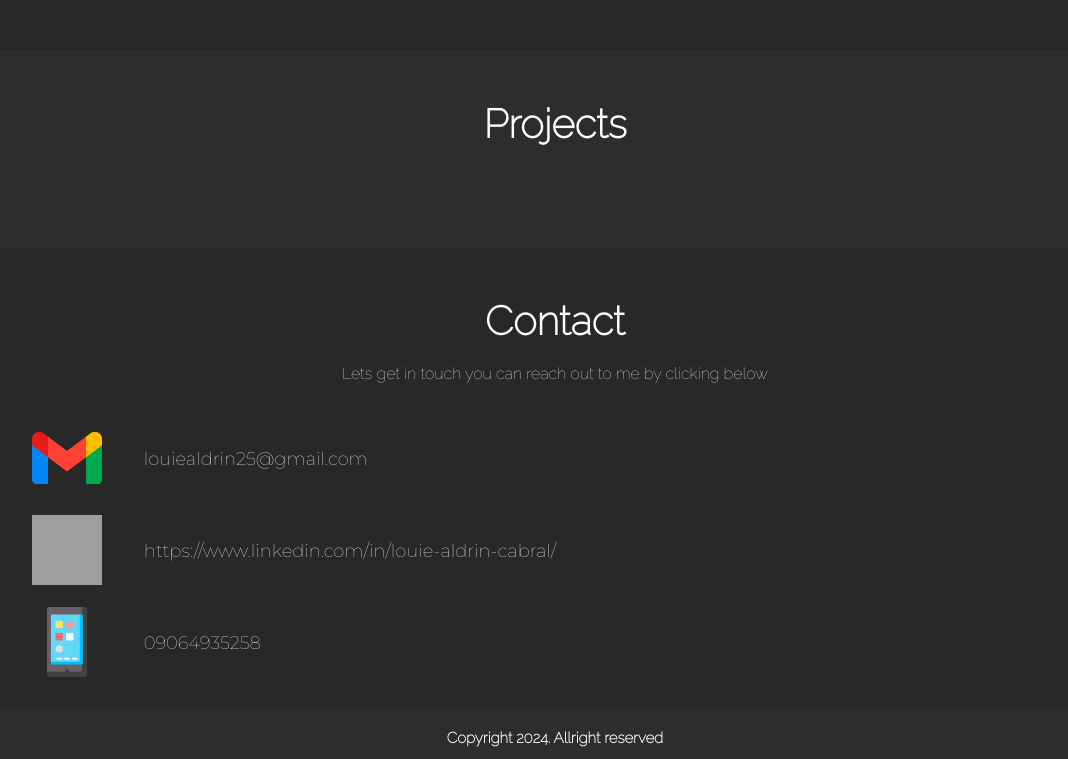
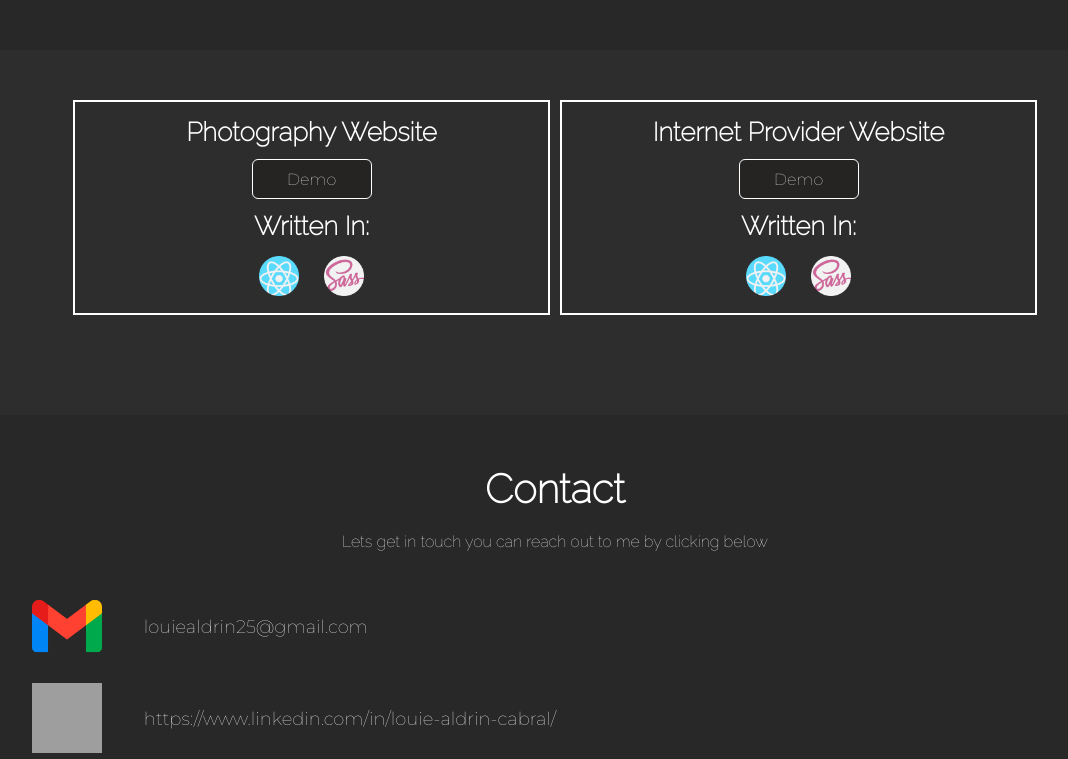
Before and after one commit to lowe25/portfolio-new, a React (Vite) app: page / in a window 1280 px wide. Shown: the part 1617-2376 px from the top of the page, without its empty margins (85-1153 px from the left). Built offline with nearby package versions, Linux system fonts and the light colour scheme; grey boxes are pictures that could not be loaded.

Commit message:
Portfolio Final (#5)

```diff
--- a/src/App.jsx
+++ b/src/App.jsx
@@ -134,8 +134,72 @@ function App() {
 
       <section className="landing__projects" id="projects">
         <div className="container">
-          <div className="landing__section-wrap">
-            <h1 className="landing__section-title">Projects</h1>
+          <div className="landing__section-wrap landing__section-wrap--project">
+            <div className="landing__project-blk">
+              <span className="landing__tech-abt">Photography Website</span>
+              <div className="landing__project-btn-wrap">
+                <a
+                  href="https://pensive-goodall-adf491.netlify.app/"
+                  target="_blank"
+                  rel="noreferrer"
+                  className="landing__project-btn"
+                >
+                  Demo
+                </a>
+              </div>
+
+              <span className="landing__tech-abt">Written In:</span>
+              <div className="landing__tech-wrap">
+                <div className="landing__tech">
+                  <img
+                    src="./img/react-logo.png"
+                    className="landing__tech-logo"
+                    alt="ReactJs Logo"
+                  />
+                </div>
+                <div className="landing__tech">
+                  <img
+                    src="./img/sass.png"
+                    className="landing__tech-logo"
+                    alt="SASS Image1"
+                  />
+                </div>
+              </div>
+            </div>
+
+            <div className="landing__project-blk">
+              <span className="landing__tech-abt">
+                Internet Provider Website
+              </span>
+              <div className="landing__project-btn-wrap">
+                <a
+                  href="https://internet-provider-website-esco-htbvhondj-lowe25.vercel.app/"
+                  target="_blank"
+                  rel="noreferrer"
+                  className="landing__project-btn"
+                >
+                  Demo
+                </a>
+              </div>
+
+              <span className="landing__tech-abt">Written In:</span>
+              <div className="landing__tech-wrap">
+                <div className="landing__tech">
+                  <img
+                    src="./img/react-logo.png"
+                    className="landing__tech-logo"
+                    alt="ReactJs Logo"
+                  />
+                </div>
+                <div className="landing__tech">
+                  <img
+                    src="./img/sass.png"
+                    className="landing__tech-logo"
+                    alt="SASS Image1"
+                  />
+                </div>
+              </div>
+            </div>
           </div>
         </div>
       </section>
@@ -184,7 +248,7 @@ function App() {
               <div>
                 <img
                   className="landing__contact-logo landing__contact-logo--img2"
-                  src="/img/smartphone1.png"
+                  src="/img/smartphone.png"
                   alt="Smartphone Logo"
                 />
               </div>
--- a/src/scss/page/_landing.scss
+++ b/src/scss/page/_landing.scss
@@ -61,6 +61,12 @@
   &__section-wrap {
     display: flex;
     justify-content: center;
+
+    &--project {
+      align-items: center;
+      gap: 10px;
+      flex-wrap: wrap;
+    }
   }
 
   &__section-title {
@@ -179,6 +185,70 @@
     padding: 50px 0 100px;
   }
 
+  &__project-list {
+    margin-top: 30px;
+    display: flex;
+    gap: 20px;
+  }
+
+  &__project-blk {
+    width: 100%;
+    max-width: 477px;
+    border: 2px solid color.$white;
+    padding: 15px;
+    @include mq.sp {
+      max-width: initial;
+    }
+  }
+
+  &__project-btn-wrap {
+    display: flex;
+    justify-content: center;
+    gap: 15px;
+    padding: 12px;
+  }
+
+  &__project-btn {
+    display: flex;
+    align-items: center;
+    justify-content: center;
+    height: 40px;
+    width: 120px;
+    cursor: pointer;
+    border-radius: 6px;
+    background-color: #262323;
+    border: 1px solid color.$white;
+    color: color.$white;
+    font-size: 1.6rem;
+    font-family: ff.$Monter;
+    text-decoration: none;
+
+    &:hover {
+      background-color: color.$black;
+      transition-duration: 1s;
+    }
+  }
+
+  &__tech-abt {
+    display: block;
+    text-align: center;
+    font-size: 2.6rem;
+    font-family: ff.$Raleway;
+    font-weight: 700;
+  }
+
+  &__tech-wrap {
+    margin-top: 15px;
+    display: flex;
+    justify-content: center;
+    align-items: center;
+    gap: 25px;
+  }
+
+  &__tech-logo {
+    height: 40px;
+  }
+
   &__skills {
     margin-top: 40px;
   }
```
